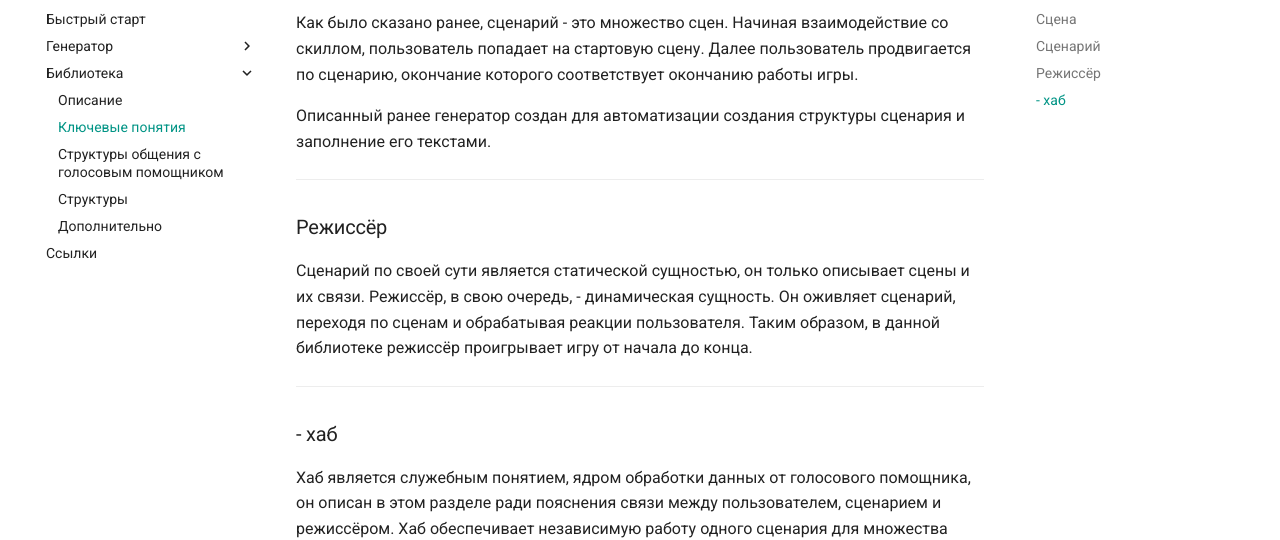
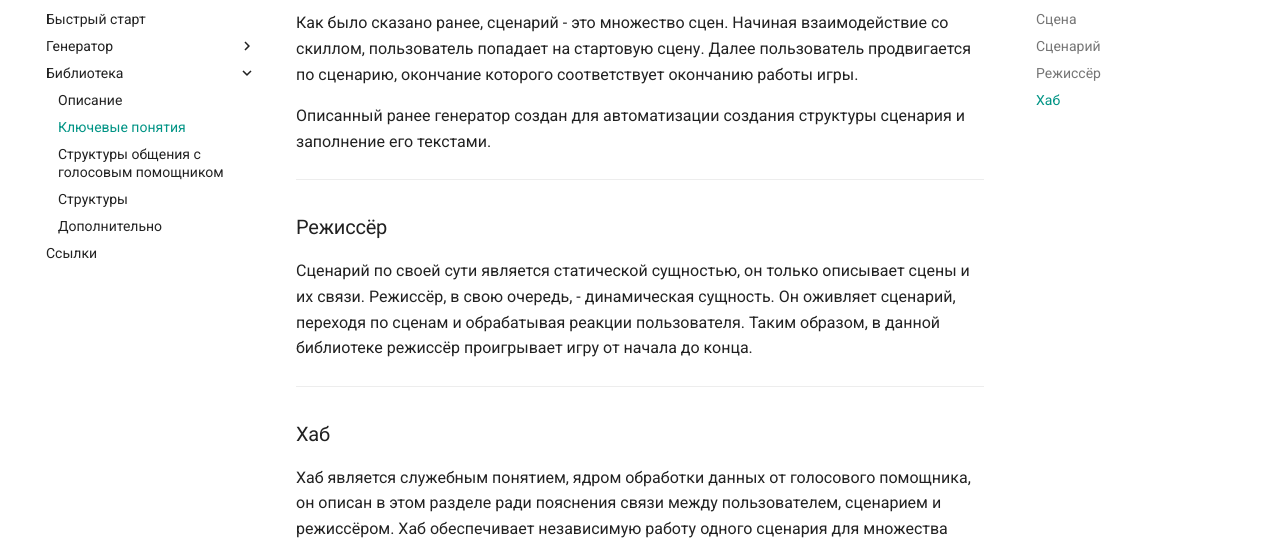
Before and after one commit to ThCompiler/go_game_constractor, an MkDocs documentation site: the page built from docs/lib_words.md, in a window 1280 px wide and 900 px high, scrolled down 1000 px. Shown: the part 143-683 px from the top of the window. Built offline with MkDocs 1.6.1 and Material for MkDocs 9.7.7, drawn with Linux system fonts in a browser that asks for light colours; comment, search, counter and statistics services are not loaded; the version menu is left out.

Commit message:
Correct name of header `Хаб`

```diff
--- a/docs/lib_words.md
+++ b/docs/lib_words.md
@@ -49,7 +49,7 @@ title: "Ключевые понятия"
 Таким образом, в данной библиотеке режиссёр проигрывает игру от начала до конца.
 
 -------------------------------------
-### <a id="hub"></a> - хаб
+### <a id="hub"></a> Хаб
 
 Хаб является служебным понятием, ядром обработки данных от голосового помощника, он описан в этом разделе ради пояснения связи между пользователем, сценарием и режиссёром.
 Хаб обеспечивает независимую работу одного сценария для множества различных пользователей: каждый пользователь получает своего режиссёра, при этом каждому из режиссеров выдается один и тот же сценарий.
```
